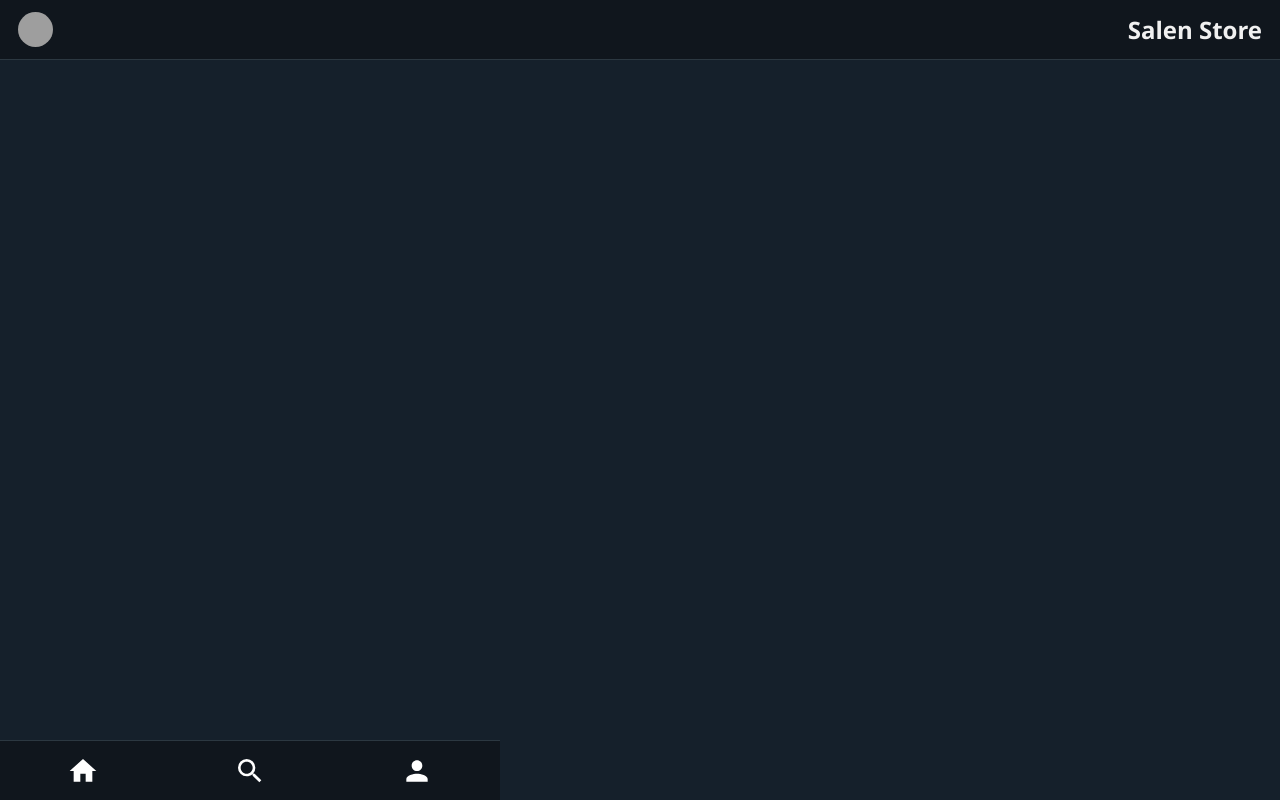
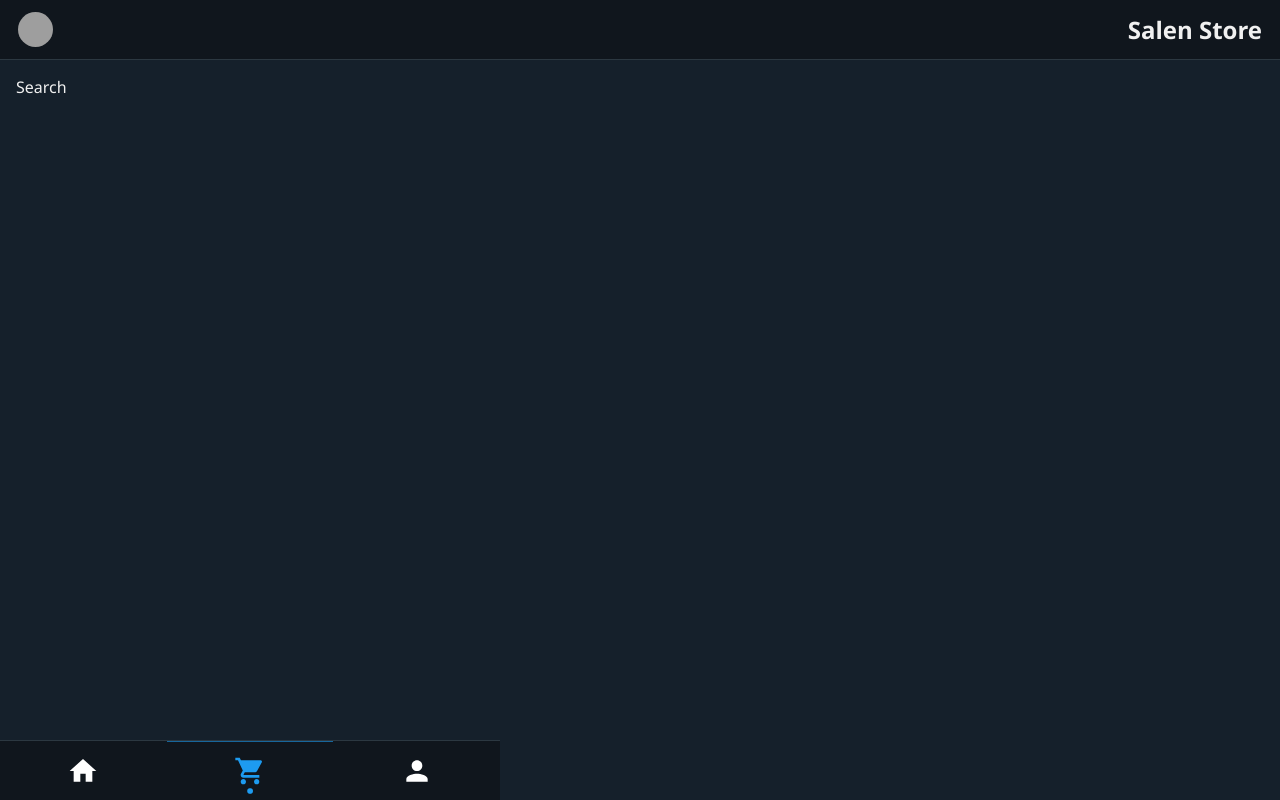
Before and after one commit to jsalen-23/react-ecommerce, a React app: page /cart in a window 1280 px wide. Built offline with nearby package versions, Linux system fonts and the light colour scheme; grey boxes are pictures that could not be loaded; the HTML template or start-up script is replaced by a standard one.

Commit message:
change search components name into cart component

```diff
--- a/src/components/Navigation/index.js
+++ b/src/components/Navigation/index.js
@@ -1,5 +1,5 @@
 import { Nav, Link } from './styles';
-import { MdHome, MdSearch, MdPerson } from 'react-icons/md';
+import { MdHome, MdShoppingCart, MdPerson } from 'react-icons/md';
 
 const Navigation = () => {
   return (
@@ -7,8 +7,8 @@ const Navigation = () => {
       <Link exact to='/'>
         <MdHome />
       </Link>
-      <Link exact to='/search'>
-        <MdSearch />
+      <Link exact to='/cart'>
+        <MdShoppingCart />
       </Link>
       <Link exact to='/user'>
         <MdPerson />
--- a/src/pages/Search/index.js
+++ b/src/pages/Cart/index.js
@@ -1,11 +1,11 @@
 import Layout from '../../components/Layout';
 
-const Search = () => {
+const Cart = () => {
   return (
-    <Layout title='Search'>
+    <Layout title='Cart'>
       <p>Search</p>
     </Layout>
   );
 };
 
-export default Search;
+export default Cart;
--- a/src/routes/index.js
+++ b/src/routes/index.js
@@ -2,7 +2,7 @@ import { BrowserRouter as Router, Switch, Route } from 'react-router-dom';
 
 import Header from '../components/Header';
 import Navigation from '../components/Navigation';
-import Search from '../pages/Search';
+import Cart from '../pages/Cart';
 import Home from '../pages/Home';
 import User from '../pages/User';
 
@@ -12,7 +12,7 @@ const Routes = () => {
       <Header />
       <Switch>
         <Route exact path='/' component={Home} />
-        <Route exact path='/search' component={Search} />
+        <Route exact path='/cart' component={Cart} />
         <Route exact path='/user' component={User} />
       </Switch>
       <Navigation />
```
